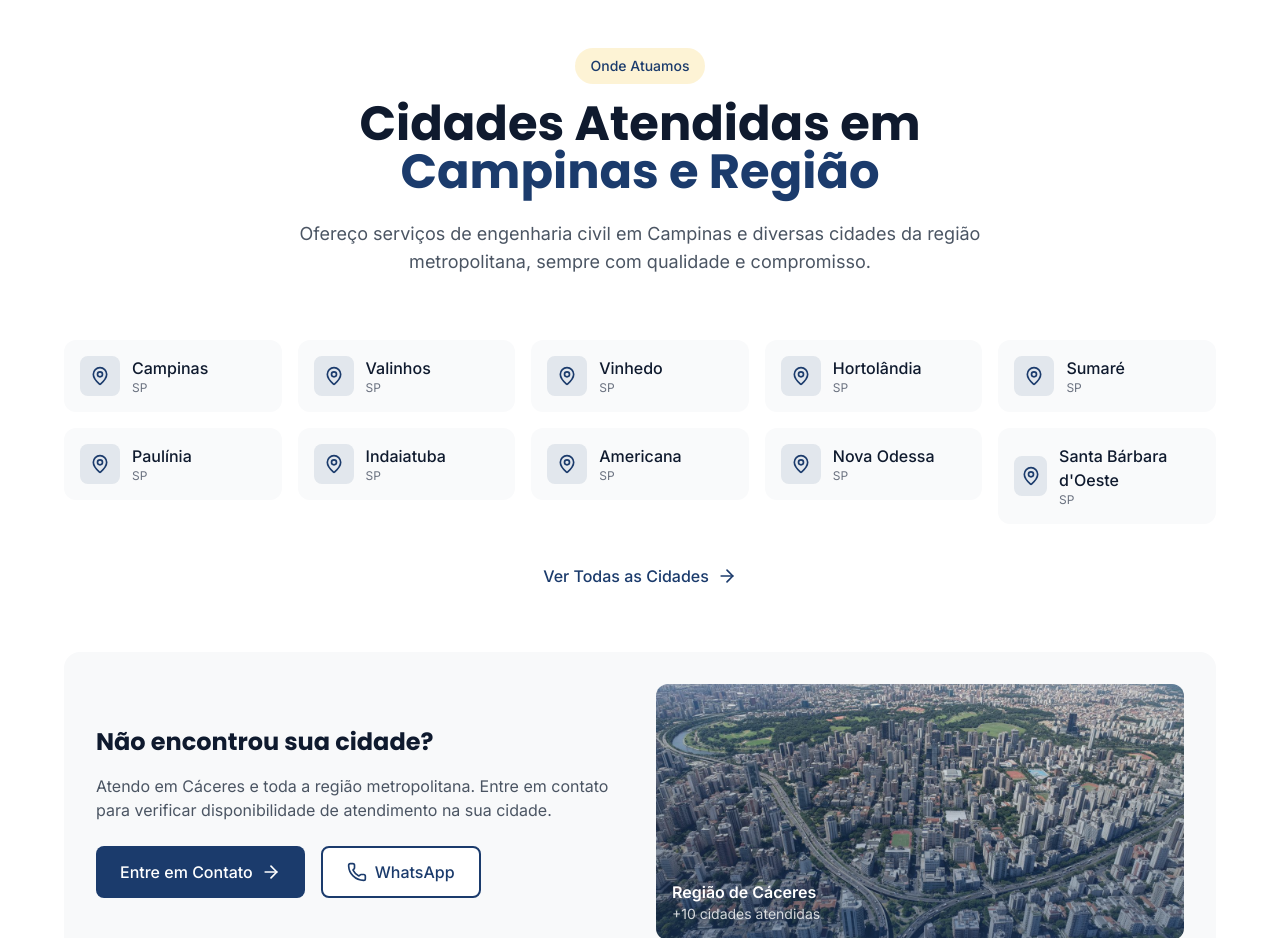
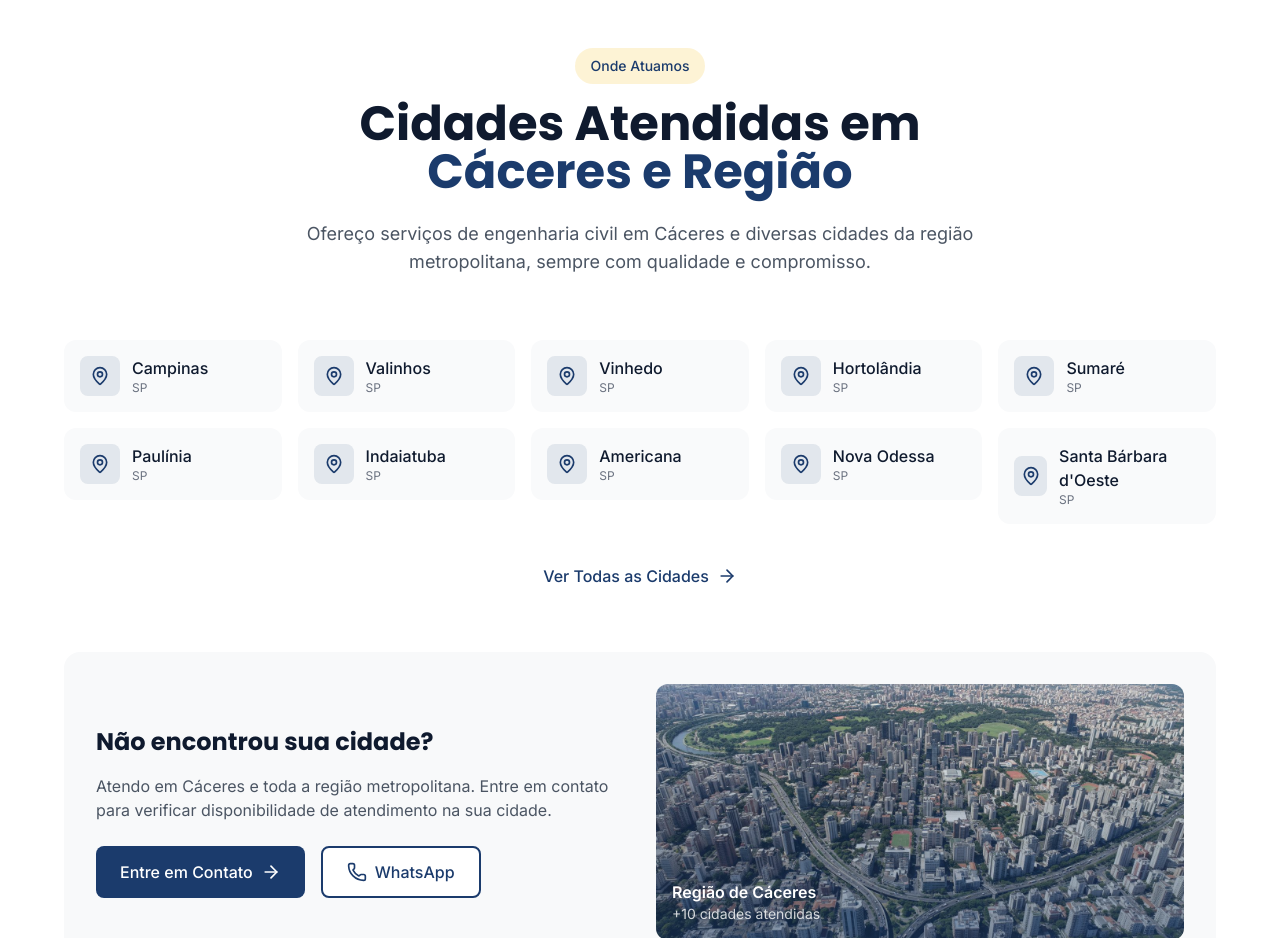
Before and after one commit to nielsonjunior/site-pessoal, a React (Vite) app: page / in a window 1280 px wide. Shown: the part 3960-4898 px from the top of the page. Built offline with nearby package versions, Linux system fonts and the light colour scheme.

Commit message:
Update city references from Campinas to Cáceres

```diff
--- a/src/components/sections/Cities.tsx
+++ b/src/components/sections/Cities.tsx
@@ -20,10 +20,10 @@ export function Cities() {
           </span>
           <h2 className="text-3xl md:text-4xl lg:text-5xl font-bold text-[#0F1A2E] mb-6">
             Cidades Atendidas em{' '}
-            <span className="text-[#1B3B6C]">Campinas e Região</span>
+            <span className="text-[#1B3B6C]">Cáceres e Região</span>
           </h2>
           <p className="text-gray-600 text-lg">
-            Ofereço serviços de engenharia civil em Campinas e diversas cidades
+            Ofereço serviços de engenharia civil em Cáceres e diversas cidades
             da região metropolitana, sempre com qualidade e compromisso.
           </p>
         </motion.div>
```
